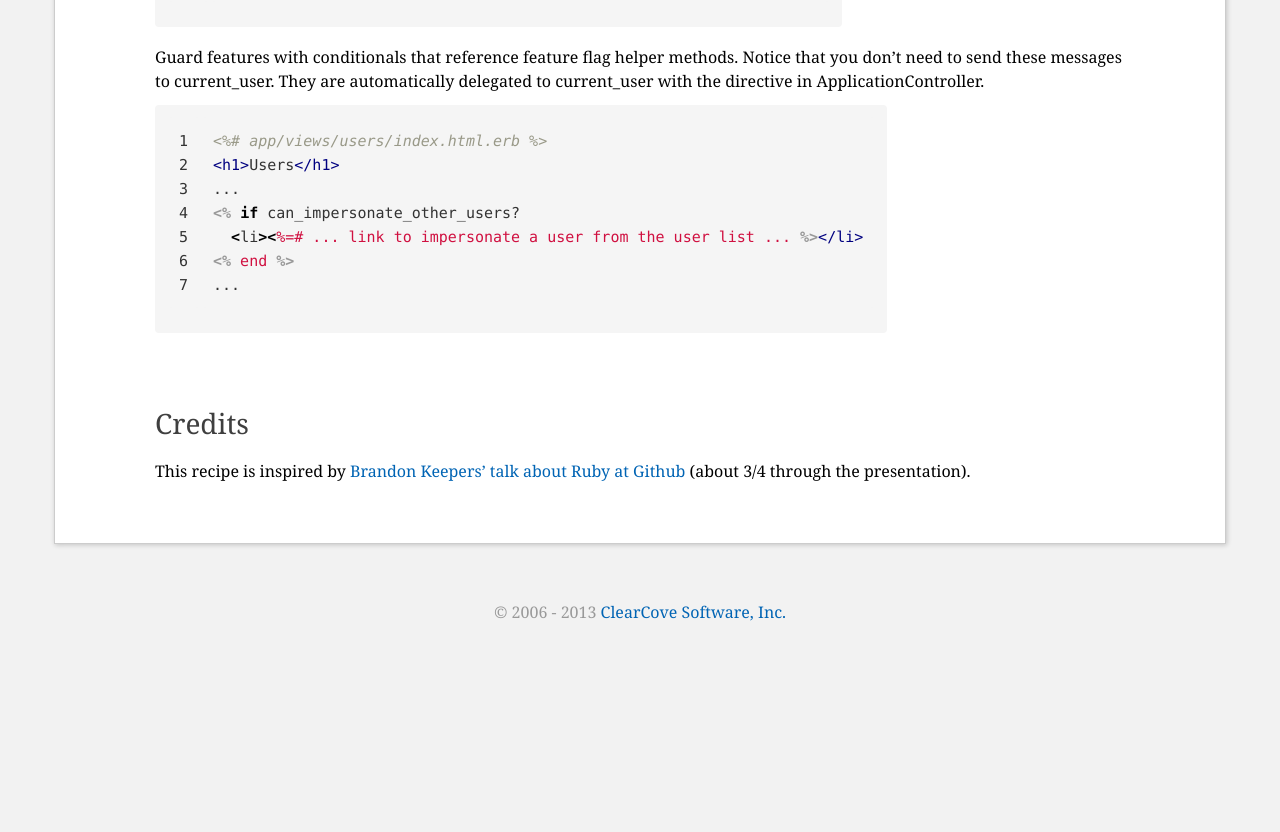
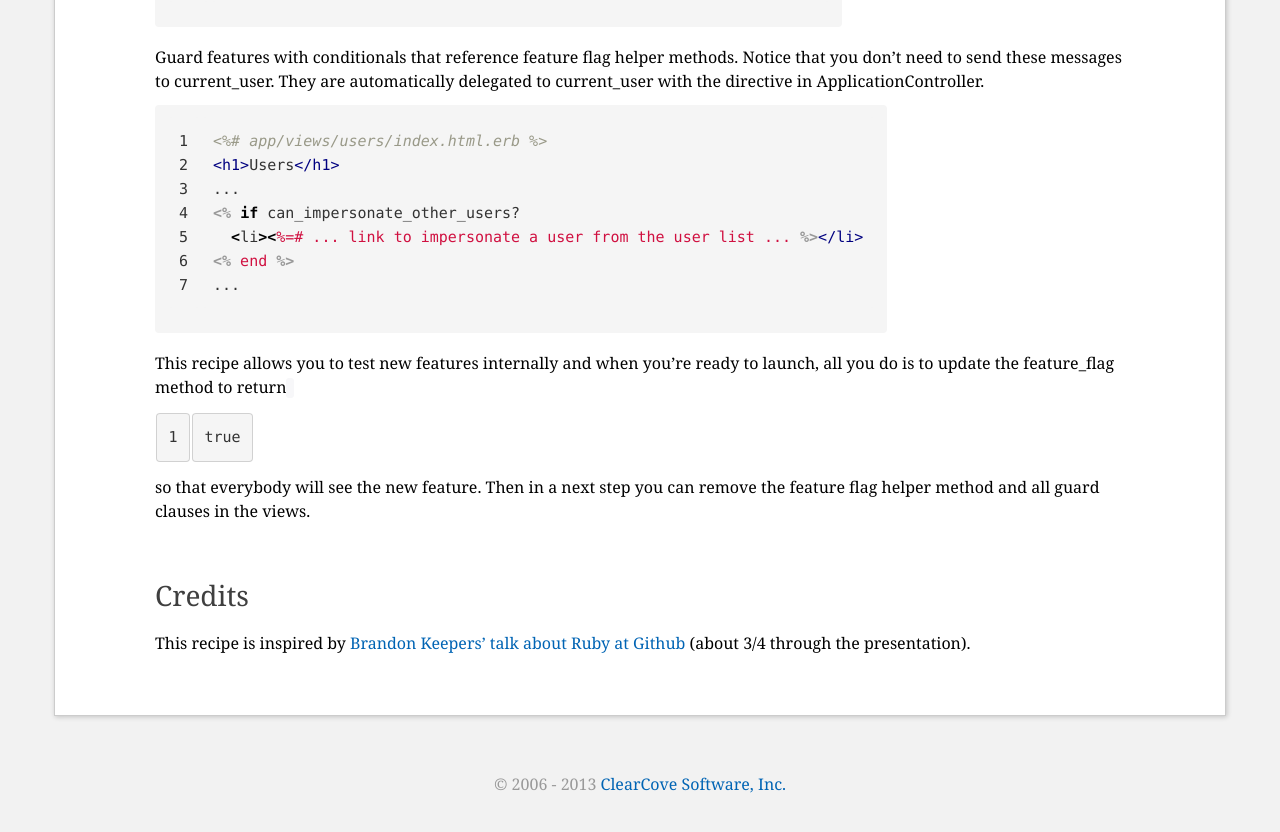
Before and after one commit to jhund/rails-recipes, a Jekyll site: the page built from pages/feature_flags.md, in a window 1280 px wide and 900 px high, scrolled down 1619 px. Shown: the top 832 px of the window. Built offline with Jekyll 4.4.1, drawn with Linux system fonts in a browser that asks for light colours; Markdown is read by kramdown in place of the engine named in the settings; before the commit the page ends 2347 px from its top, so only the background shows below that.

Commit message:
Updated feature_flags documentation.

````diff
--- a/pages/feature_flags.md
+++ b/pages/feature_flags.md
@@ -80,6 +80,11 @@ delegated to current_user with the directive in ApplicationController.
 ...
 ```
 
+This recipe allows you to test new features internally and when you're ready
+to launch, all you do is to update the feature_flag method to return `true`
+so that everybody will see the new feature. Then in a next step you can remove
+the feature flag helper method and all guard clauses in the views.
+
 ### Credits
 
 This recipe is inspired by
````
